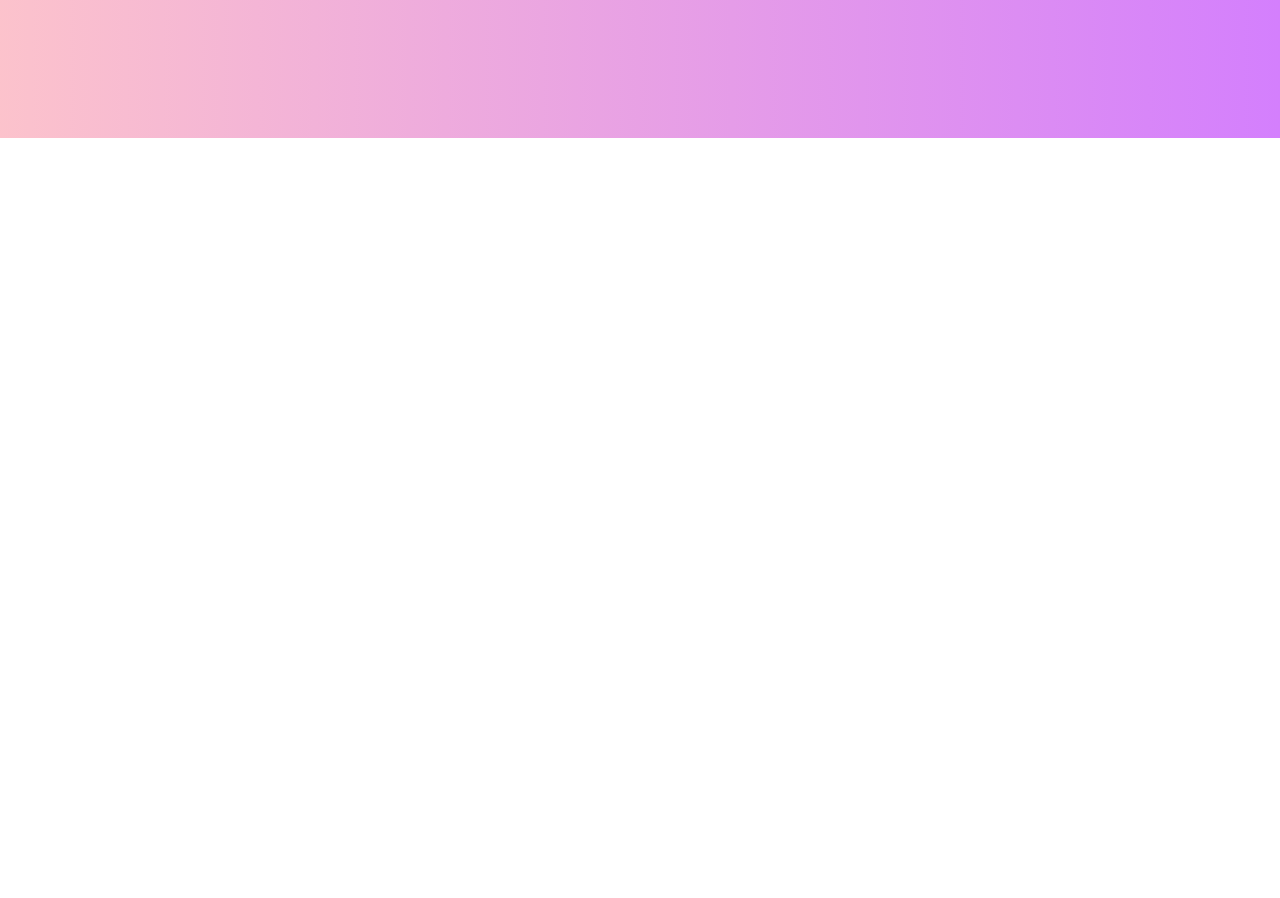
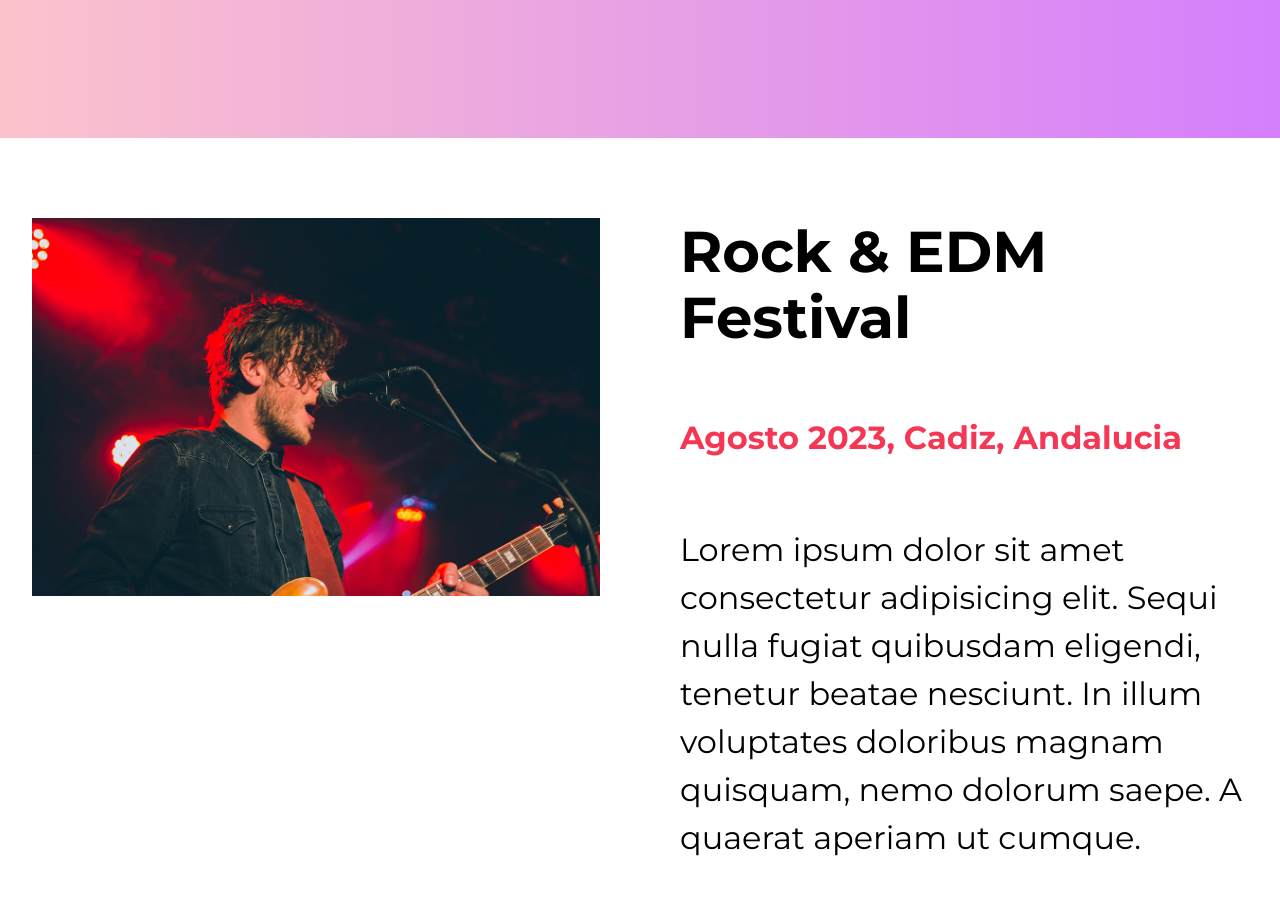
Before and after one commit to Rolan-Munoz/practica-festiva-musica, a website: page index.html in a window 1280 px wide. Shown: the part 768-1666 px from the top of the page. Before the commit the page ends 906 px from the top, so only its background shows below. Drawn offline with Linux system fonts and the light colour scheme.

Commit message:
festival

```diff
--- a/index.html
+++ b/index.html
@@ -34,7 +34,6 @@
                 <h2>Rock & EDM Festival</h2>
                 <p>Agosto 2023, Cadiz, Andalucia</p>
             </div>
-
         </div>
         <video autoplay muted loop>
             <source src="video/concierto.mp4" type="video/mp4" />
@@ -43,5 +42,23 @@
         </video>
     </div>
 
+    <section class="contenedor sobre-festival">
+        <div class="imagen">
+            <img src="img/imagen_vocalista.jpg" alt="imagen vocalista festival" />
+        </div>
+
+        <div class="contenido-festival">
+            <h2>Rock & EDM Festival</h2>
+            <p class="fecha">Agosto 2023, Cadiz, Andalucia</p>
+            <p>
+                Lorem ipsum dolor sit amet consectetur adipisicing elit. Sequi nulla
+                fugiat quibusdam eligendi, tenetur beatae nesciunt. In illum
+                voluptates doloribus magnam quisquam, nemo dolorum saepe. A quaerat
+                aperiam ut cumque.
+            </p>
+        </div>
+    </section>
+
 </body>
+
 </html>
--- a/src/scss/base/_globales.scss
+++ b/src/scss/base/_globales.scss
@@ -21,6 +21,7 @@ body {
 p {
     font-size: 2rem;
     color: variables.$negro;
+    line-height: 1.5;
 }
 
 .contenedor {
@@ -48,3 +49,8 @@ h2 {
 h3 {
     font-size: 3rem;
 }
+
+img {
+    max-width: 100%;
+    display: block;
+}
--- a/src/scss/base/_mixins.scss
+++ b/src/scss/base/_mixins.scss
@@ -23,3 +23,9 @@
         @content;
     }
 }
+
+@mixin grid($col) {
+    display: grid;
+    grid-template-columns: repeat($col, 1fr);
+    column-gap: 5rem;
+}
--- a/src/scss/base/_variables.scss
+++ b/src/scss/base/_variables.scss
@@ -12,6 +12,6 @@ $blanco: #ffffff;
 // tamano media queris
 
 $phone: 480px;
-$tablet: 768px;
+$tablet: 760px;
 $desktop: 992px;
 $desktopXL: 1200px;
--- /dev/null
+++ b/src/scss/layout/_festival.scss
@@ -0,0 +1,26 @@
+@use 'base/variables' as v;
+@use 'base/mixins' as m;
+
+
+.sobre-festival {
+    padding: 5rem 0;
+
+    @include m.tablet {
+        @include m.grid(2);
+    }
+}
+
+.contenido-festival {
+
+    display: flex;
+    flex-direction: column;
+    justify-content: center;
+
+    h2 {
+        margin-bottom: 2rem;
+    }
+    .fecha {
+        color: v.$rosa;
+        font-weight: 700;
+    }
+}
--- a/src/scss/layout/_header.scss
+++ b/src/scss/layout/_header.scss
@@ -32,7 +32,7 @@
 
     a{
         color: v.$blanco;
-        font-size: 1rem;
+        font-size: 1.5rem;
         display: block;
         text-align: center;
         margin-bottom: 1rem;
--- a/src/scss/layout/_index.scss
+++ b/src/scss/layout/_index.scss
@@ -1,2 +1,3 @@
 @forward 'header';
 @forward 'video';
+@forward 'festival';
```
Also changed, not shown: build/css/app.css. Lines whose indentation alone changed are shown as unchanged.
